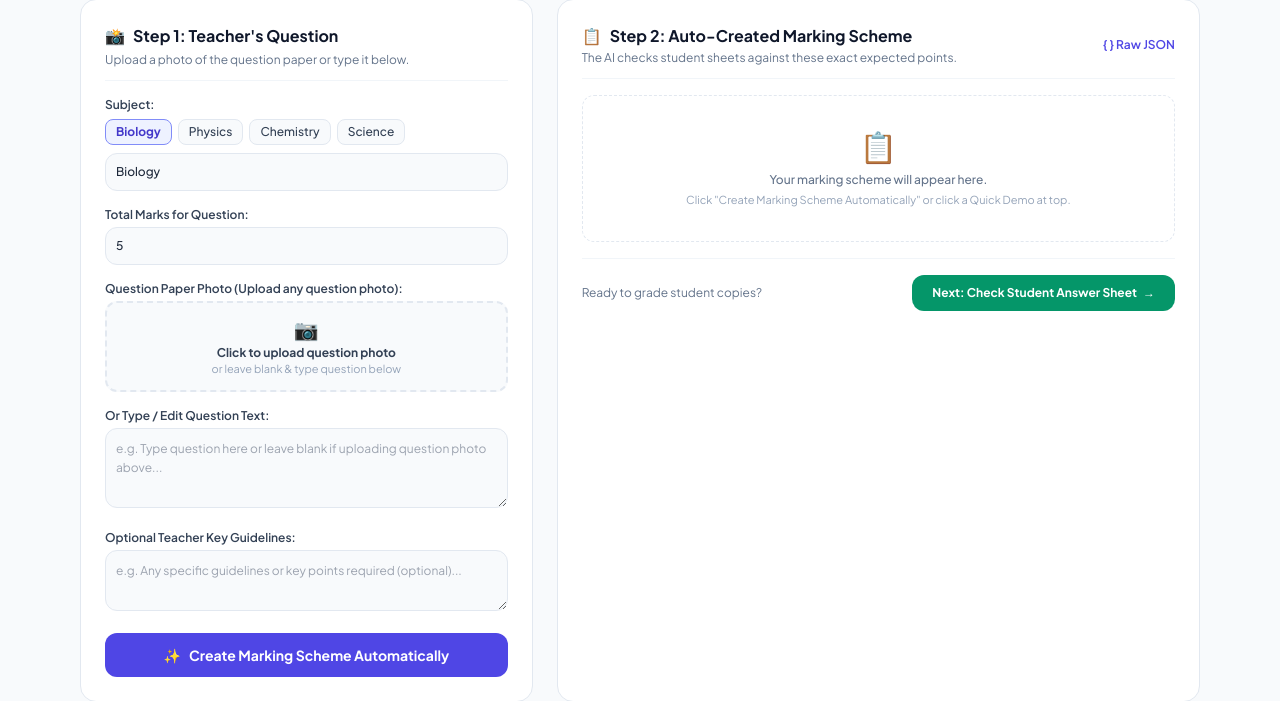
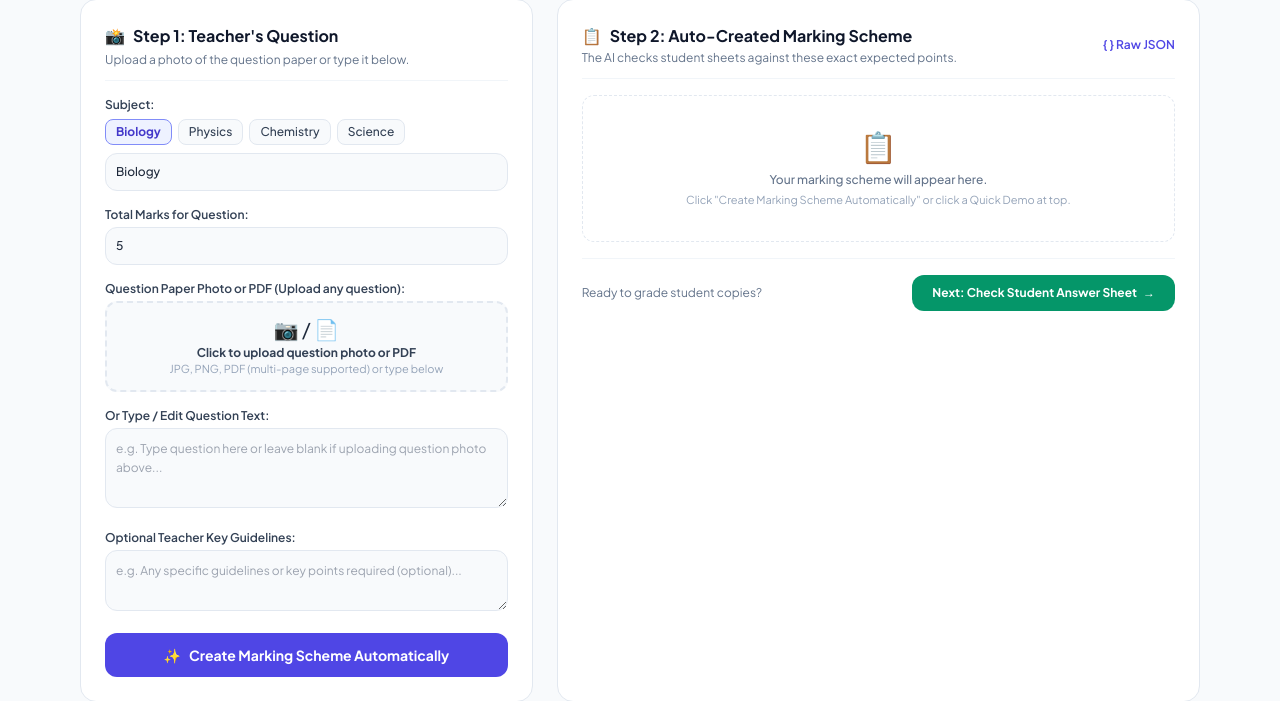
Before and after one commit to singhruchita47/AI-Exam-Answer-Sheet-Grader, a FastAPI app: page / in a window 1280 px wide. Shown: the part 203-904 px from the top of the page. Run offline with FastAPI, Linux system fonts and the light colour scheme; some libraries are stand-ins or nearby versions.

Commit message:
Add multi-page PDF upload support, objective question grading, and strict subjective evaluation

```diff
--- a/exam_grader_mvp/app.py
+++ b/exam_grader_mvp/app.py
@@ -117,10 +117,34 @@ async def api_generate_rubric(
         session_id = uuid.uuid4().hex[:8]
         q_dir = UPLOADS_DIR / f"q_{session_id}"
         q_dir.mkdir(parents=True, exist_ok=True)
-        file_ext = Path(question_image.filename).suffix or ".jpg"
-        image_path = q_dir / f"question{file_ext}"
-        with image_path.open("wb") as f:
-            shutil.copyfileobj(question_image.file, f)
+        file_ext = Path(question_image.filename).suffix.lower() or ".jpg"
+        if file_ext == ".pdf":
+            import pypdfium2 as pdfium
+            from PIL import Image as PILImage
+            pdf_path = q_dir / f"question{file_ext}"
+            with pdf_path.open("wb") as f:
+                shutil.copyfileobj(question_image.file, f)
+            doc = pdfium.PdfDocument(pdf_path)
+            if len(doc) == 1:
+                first_page = doc[0].render(scale=2.0).to_pil()
+                image_path = q_dir / "question_page_1.jpg"
+                first_page.save(image_path, "JPEG", quality=95)
+            else:
+                page_imgs = [doc[i].render(scale=2.0).to_pil() for i in range(min(len(doc), 4))]
+                total_height = sum(img.height for img in page_imgs)
+                max_width = max(img.width for img in page_imgs)
+                stitched = PILImage.new("RGB", (max_width, total_height), (255, 255, 255))
+                y_offset = 0
+                for img in page_imgs:
+                    stitched.paste(img, (0, y_offset))
+                    y_offset += img.height
+                image_path = q_dir / "question_stitched.jpg"
+                stitched.save(image_path, "JPEG", quality=95)
+            doc.close()
+        else:
+            image_path = q_dir / f"question{file_ext}"
+            with image_path.open("wb") as f:
+                shutil.copyfileobj(question_image.file, f)
 
     try:
         generator = RubricGenerator(api_key=GEMINI_API_KEY)
@@ -179,14 +203,37 @@ async def api_grade(
     else:
         if not pages:
             raise HTTPException(
-                status_code=400, detail="No exam sheet images provided."
+                status_code=400, detail="No exam sheet images or PDF provided."
             )
-        for idx, upload in enumerate(pages, start=1):
-            file_ext = Path(upload.filename or "page.jpg").suffix or ".jpg"
-            dest = session_upload_dir / f"page_{idx}{file_ext}"
-            with dest.open("wb") as f:
-                shutil.copyfileobj(upload.file, f)
-            page_paths.append(dest)
+        import pypdfium2 as pdfium
+        page_counter = 1
+        for upload in pages:
+            file_ext = Path(upload.filename or "page.jpg").suffix.lower()
+            if file_ext == ".pdf":
+                pdf_dest = session_upload_dir / f"uploaded_{upload.filename}"
+                with pdf_dest.open("wb") as f:
+                    shutil.copyfileobj(upload.file, f)
+                try:
+                    doc = pdfium.PdfDocument(pdf_dest)
+                    for page_idx in range(len(doc)):
+                        page_img = doc[page_idx].render(scale=2.0).to_pil()
+                        img_path = session_upload_dir / f"page_{page_counter}.jpg"
+                        page_img.save(img_path, "JPEG", quality=95)
+                        page_paths.append(img_path)
+                        page_counter += 1
+                    doc.close()
+                except Exception as pdf_err:
+                    logger.exception("Failed to render PDF: %s", pdf_err)
+                    raise HTTPException(
+                        status_code=400,
+                        detail=f"Failed to process PDF file: {pdf_err}",
+                    )
+            else:
+                dest = session_upload_dir / f"page_{page_counter}{file_ext or '.jpg'}"
+                with dest.open("wb") as f:
+                    shutil.copyfileobj(upload.file, f)
+                page_paths.append(dest)
+                page_counter += 1
 
     try:
         engine = get_ocr_engine()
--- a/exam_grader_mvp/requirements.txt
+++ b/exam_grader_mvp/requirements.txt
@@ -8,3 +8,4 @@ rich>=13.9.0
 python-dotenv>=1.0.1
 pillow>=10.4.0
 numpy>=1.26.0
+pypdfium2>=4.30.0
--- a/exam_grader_mvp/templates/index.html
+++ b/exam_grader_mvp/templates/index.html
@@ -85,15 +85,15 @@
                 class="w-full text-xs p-2.5 border border-slate-200 rounded-xl focus:ring-2 focus:ring-indigo-500/20 focus:border-indigo-500 bg-slate-50 font-medium" />
             </div>
 
-            <!-- Upload Photo -->
+            <!-- Upload Photo / PDF -->
             <div>
-              <label class="block text-xs font-semibold text-slate-700 mb-1">Question Paper Photo (Upload any question photo):</label>
+              <label class="block text-xs font-semibold text-slate-700 mb-1">Question Paper Photo or PDF (Upload any question):</label>
               <div class="border-2 border-dashed border-slate-200 hover:border-indigo-400 rounded-xl p-3 text-center bg-slate-50 hover:bg-indigo-50/20 transition cursor-pointer" onclick="document.getElementById('questionImageFile').click()">
-                <div class="text-xl mb-0.5">📷</div>
-                <p class="text-xs font-bold text-slate-700">Click to upload question photo</p>
-                <p class="text-[11px] text-slate-400">or leave blank & type question below</p>
+                <div class="text-xl mb-0.5">📷 / 📄</div>
+                <p class="text-xs font-bold text-slate-700">Click to upload question photo or PDF</p>
+                <p class="text-[11px] text-slate-400">JPG, PNG, PDF (multi-page supported) or type below</p>
               </div>
-              <input type="file" id="questionImageFile" accept="image/*" class="hidden" onchange="handleQuestionFileChange(this)" />
+              <input type="file" id="questionImageFile" accept="image/*,application/pdf,.pdf" class="hidden" onchange="handleQuestionFileChange(this)" />
               <div id="questionThumbnail" class="mt-2 hidden"></div>
             </div>
 
@@ -176,18 +176,18 @@
               <h2 class="text-base font-bold text-slate-900 flex items-center gap-2">
                 <span>📄</span> Student's Answer Sheet
               </h2>
-              <p class="text-xs text-slate-500 mt-1">Upload 1–2 photos of the student's handwritten answer sheet.</p>
+              <p class="text-xs text-slate-500 mt-1">Upload student handwritten answer sheet photos or PDF (1–5+ pages supported).</p>
             </div>
 
             <div class="space-y-4">
               <div>
                 <label class="block text-xs font-semibold text-slate-700 mb-1.5">Upload Student's Handwritten Answer Sheet:</label>
                 <div class="border-2 border-dashed border-slate-300 hover:border-emerald-500 rounded-2xl p-5 text-center bg-slate-50 hover:bg-emerald-50/20 transition cursor-pointer" onclick="document.getElementById('studentPageFiles').click()">
-                  <div class="text-3xl mb-1.5">📸</div>
-                  <p class="text-xs font-bold text-slate-800">Click to upload student answer sheet photo(s)</p>
-                  <p class="text-[11px] text-slate-400 mt-0.5">JPG, PNG, JPEG from phone or computer (1–2 pages)</p>
+                  <div class="text-3xl mb-1.5">📸 / 📄</div>
+                  <p class="text-xs font-bold text-slate-800">Click to upload student answer sheet photo(s) or PDF</p>
+                  <p class="text-[11px] text-slate-400 mt-0.5">JPG, PNG, JPEG, or PDF (1–5+ pages supported)</p>
                 </div>
-                <input type="file" id="studentPageFiles" multiple accept="image/*" class="hidden" onchange="handleStudentFileChange(this)" />
+                <input type="file" id="studentPageFiles" multiple accept="image/*,application/pdf,.pdf" class="hidden" onchange="handleStudentFileChange(this)" />
                 <div id="studentThumbnails" class="mt-2.5 space-y-2 hidden"></div>
               </div>
 
@@ -402,6 +402,20 @@
       container.innerHTML = '';
       if (input.files && input.files[0]) {
         const file = input.files[0];
+        const isPdf = file.name.toLowerCase().endsWith('.pdf') || file.type === 'application/pdf';
+        if (isPdf) {
+          container.innerHTML = `
+            <div class="flex items-center gap-3 p-2 bg-indigo-50/60 border border-indigo-100 rounded-xl text-xs">
+              <div class="w-12 h-12 flex items-center justify-center bg-rose-100 text-rose-700 rounded-lg border border-rose-200 text-base font-bold shrink-0">📄 PDF</div>
+              <div class="flex-1 truncate">
+                <span class="font-bold text-slate-800 block truncate">${file.name}</span>
+                <span class="text-[11px] text-indigo-600 font-medium">${(file.size / 1024).toFixed(1)} KB • PDF Document</span>
+              </div>
+              <button type="button" onclick="clearQuestionFile()" class="text-rose-500 font-bold hover:text-rose-700 text-xs px-2 py-1">✕</button>
+            </div>
+          `;
+          container.classList.remove('hidden');
+        } else {
           const reader = new FileReader();
           reader.onload = function(e) {
             container.innerHTML = `
@@ -417,6 +431,7 @@
             container.classList.remove('hidden');
           };
           reader.readAsDataURL(file);
+        }
       } else {
         container.classList.add('hidden');
       }
@@ -438,6 +453,20 @@
         container.classList.remove('hidden');
         for (let i = 0; i < input.files.length; i++) {
           const file = input.files[i];
+          const isPdf = file.name.toLowerCase().endsWith('.pdf') || file.type === 'application/pdf';
+          if (isPdf) {
+            const div = document.createElement('div');
+            div.className = "flex items-center gap-3 p-2 bg-emerald-50/60 border border-emerald-100 rounded-xl text-xs";
+            div.innerHTML = `
+              <div class="w-12 h-12 flex items-center justify-center bg-rose-100 text-rose-700 rounded-lg border border-rose-200 text-base font-bold shrink-0">📄 PDF</div>
+              <div class="flex-1 truncate">
+                <span class="font-bold text-slate-800 block truncate">${file.name}</span>
+                <span class="text-[11px] text-emerald-700 font-medium">${(file.size / 1024).toFixed(1)} KB • Multi-Page PDF (All pages auto-checked)</span>
+              </div>
+              <span class="text-emerald-700 font-bold text-[11px] bg-emerald-100 px-2 py-0.5 rounded">PDF Ready</span>
+            `;
+            container.appendChild(div);
+          } else {
             const reader = new FileReader();
             reader.onload = function(e) {
               const div = document.createElement('div');
@@ -453,6 +482,7 @@
               container.appendChild(div);
             };
             reader.readAsDataURL(file);
+          }
         }
         document.getElementById('sampleSheetBtn').innerHTML = `<span>⚡</span> <span>Use Sample Answer Sheet Instead</span>`;
       } else {
@@ -529,6 +559,22 @@
       }
     }
 
+    function getQuestionTypeBadge(type) {
+      switch (type) {
+        case 'mcq':
+          return `<span class="text-[10px] font-bold px-2 py-0.5 rounded-full bg-purple-100 text-purple-700 border border-purple-200">MCQ (Objective)</span>`;
+        case 'fill_blank':
+          return `<span class="text-[10px] font-bold px-2 py-0.5 rounded-full bg-amber-100 text-amber-700 border border-amber-200">Fill in Blanks</span>`;
+        case 'one_word':
+          return `<span class="text-[10px] font-bold px-2 py-0.5 rounded-full bg-teal-100 text-teal-700 border border-teal-200">One Word</span>`;
+        case 'long_answer':
+          return `<span class="text-[10px] font-bold px-2 py-0.5 rounded-full bg-rose-100 text-rose-700 border border-rose-200">Long Answer (Strict)</span>`;
+        case 'short_answer':
+        default:
+          return `<span class="text-[10px] font-bold px-2 py-0.5 rounded-full bg-blue-100 text-blue-700 border border-blue-200">Short Answer (Strict)</span>`;
+      }
+    }
+
     function renderRubricCards(rubric) {
       document.getElementById('rubricJsonText').value = JSON.stringify(rubric, null, 2);
       const container = document.getElementById('rubricCardsContainer');
@@ -557,6 +603,7 @@
           <div class="flex items-center justify-between border-b border-slate-200 pb-2.5">
             <div class="flex items-center gap-2">
               <span class="font-bold text-sm text-indigo-800 bg-indigo-50 px-2.5 py-1 rounded-lg border border-indigo-200">${q.question_id}</span>
+              ${getQuestionTypeBadge(q.question_type)}
               <span class="font-bold text-xs text-slate-700">${rubric.subject || 'Subject'}</span>
             </div>
             <span class="text-xs font-bold bg-emerald-50 text-emerald-700 px-3 py-1 rounded-lg border border-emerald-200">${q.max_marks} Total Marks</span>
@@ -808,10 +855,14 @@
           `;
         }).join('');
 
+        const isObjective = ['mcq', 'fill_blank', 'one_word'].includes(res.question_type);
+        const evalHeaderLabel = isObjective ? "Direct Objective Evaluation:" : "Strict Rubric Evaluation:";
+
         card.innerHTML = `
           <div class="flex flex-wrap items-center justify-between gap-3 border-b border-slate-100 pb-3">
             <div class="flex items-center gap-2.5">
               <span class="font-extrabold text-sm px-2.5 py-1 bg-indigo-50 text-indigo-700 rounded-lg border border-indigo-200">${res.question_id}</span>
+              ${getQuestionTypeBadge(res.question_type)}
               <h4 class="font-bold text-sm text-slate-800">Answer Evaluation</h4>
               <span id="qEditBadge_${qIdx}" class="hidden text-[10px] font-bold bg-amber-100 text-amber-800 px-2 py-0.5 rounded-full border border-amber-200">✏️ Teacher Overridden</span>
             </div>
@@ -826,7 +877,7 @@
           </div>
 
           <div class="space-y-2">
-            <span class="text-[11px] font-bold uppercase tracking-wider text-slate-400 block">AI Evaluation Points:</span>
+            <span class="text-[11px] font-bold uppercase tracking-wider text-slate-400 block">${evalHeaderLabel}</span>
             ${stepRows}
           </div>
 
```
Also changed, not shown: exam_grader_mvp/grader.py (+147 -10 lines), exam_grader_mvp/rubric_generator.py (+65 -41 lines). Lines whose indentation alone changed are shown as unchanged.
